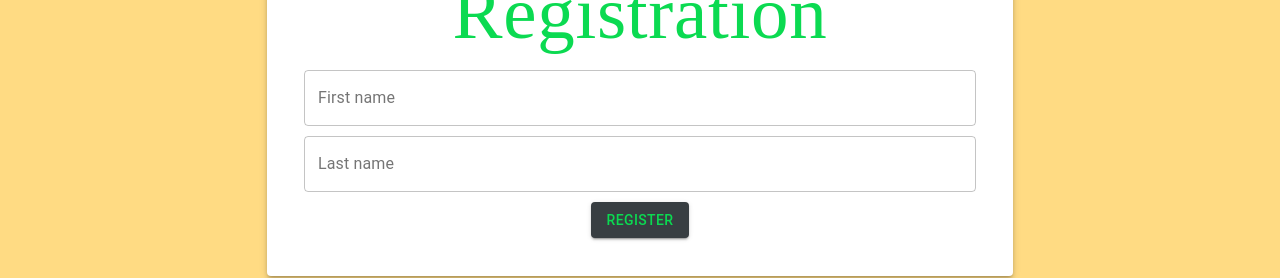
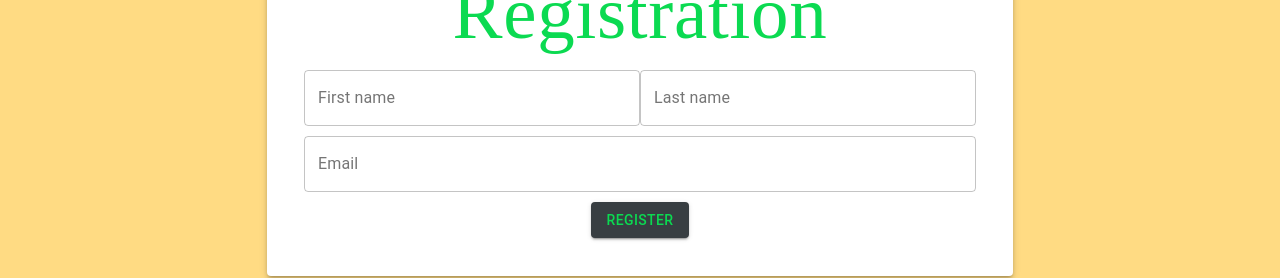
Before and after one commit to MParoczi/GreenHub-Frontend, a React app: page /registration in a window 1280 px wide. Shown: the part 274-552 px from the top of the page. Built offline with nearby package versions, Linux system fonts and the light colour scheme; a web font is replaced by a local one; what redux-immutable-state-invariant would draw is missing.

Commit message:
Rearrange RegistrationForm

```diff
--- a/src/components/Registration/RegistrationForm.js
+++ b/src/components/Registration/RegistrationForm.js
@@ -1,10 +1,12 @@
 import React from "react";
-import { TextField, Button } from "@material-ui/core";
+import { TextField, Button, Box, Grid } from "@material-ui/core";
 import PropTypes from "prop-types";
 
 function RegistrationForm({ handleSubmit, handleChange, errors, classes }) {
   return (
     <form onSubmit={handleSubmit}>
+      <Grid container spacing={0} justify="center">
+        <Grid item xs={12} lg={6}>
           <TextField
             name="firstName"
             label="First name"
@@ -15,6 +17,8 @@ function RegistrationForm({ handleSubmit, handleChange, errors, classes }) {
             onChange={handleChange}
             className={classes.textField}
           />
+        </Grid>
+        <Grid item xs={12} lg={6}>
           <TextField
             name="lastName"
             label="Last name"
@@ -25,12 +29,32 @@ function RegistrationForm({ handleSubmit, handleChange, errors, classes }) {
             onChange={handleChange}
             className={classes.textField}
           />
+        </Grid>
+        <Grid item xs={12}>
+          <TextField
+            name="email"
+            label="Email"
+            error={errors.email !== undefined}
+            id="email-input"
+            helperText={errors.email}
+            variant="outlined"
+            onChange={handleChange}
+            className={classes.textField}
+          />
+        </Grid>
+      </Grid>
+      <Box>
         <input id="register-user" type="submit" className={classes.input} />
         <label htmlFor="register-user">
-        <Button variant="contained" className={classes.button} component="span">
+          <Button
+            variant="contained"
+            className={classes.button}
+            component="span"
+          >
             Register
           </Button>
         </label>
+      </Box>
     </form>
   );
 }
```
Lines whose indentation alone changed are shown as unchanged.
